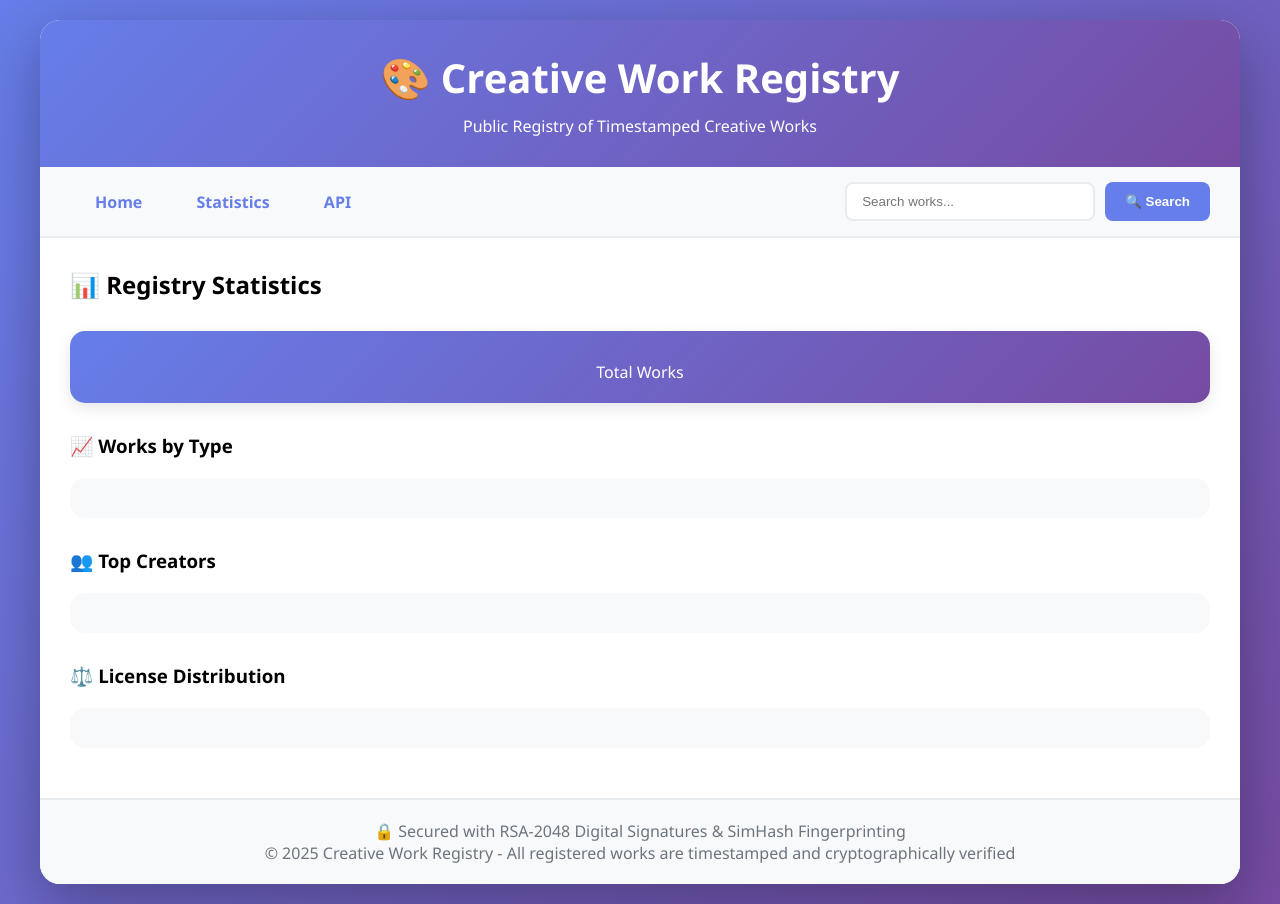
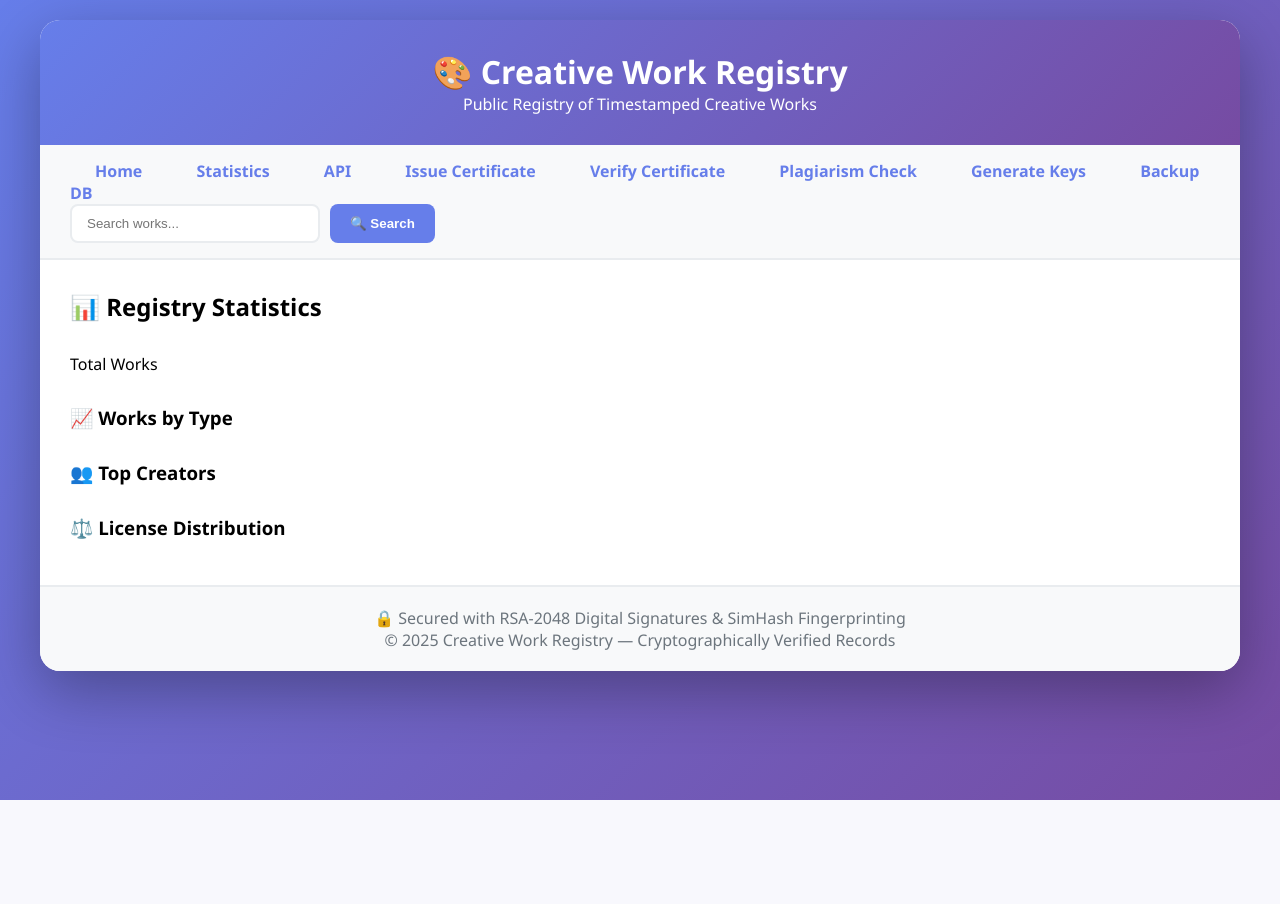
Before and after one commit to Autokade/Software_project, a Flask app: template templates/stats.html in a window 1280 px wide. After the commit the page ends 800 px from the top, so only its background shows below. Run offline with Flask 3, Linux system fonts and the light colour scheme; the template is opened without the code that fills it, so the values that code supplies are empty; the visitor is signed in with stand-in values (Sample User, id 1).

Commit message:
Update base.html

```diff
--- a/templates/base.html
+++ b/templates/base.html
@@ -4,20 +4,15 @@
     <meta charset="UTF-8">
     <meta name="viewport" content="width=device-width, initial-scale=1.0">
     <title>{% block title %}Creative Registry{% endblock %}</title>
+
     <style>
-        * {
-            margin: 0;
-            padding: 0;
-            box-sizing: border-box;
-        }
-
+        * { margin: 0; padding: 0; box-sizing: border-box; }
         body {
             font-family: 'Segoe UI', Tahoma, Geneva, Verdana, sans-serif;
             background: linear-gradient(135deg, #667eea 0%, #764ba2 100%);
             min-height: 100vh;
             padding: 20px;
         }
-
         .container {
             max-width: 1200px;
             margin: 0 auto;
@@ -26,19 +21,12 @@
             box-shadow: 0 20px 60px rgba(0,0,0,0.3);
             overflow: hidden;
         }
-
         header {
             background: linear-gradient(135deg, #667eea 0%, #764ba2 100%);
             color: white;
             padding: 30px;
             text-align: center;
         }
-
-        header h1 {
-            font-size: 2.5em;
-            margin-bottom: 10px;
-        }
-
         nav {
             background: #f8f9fa;
             padding: 15px 30px;
@@ -48,7 +36,6 @@
             align-items: center;
             flex-wrap: wrap;
         }
-
         nav a {
             color: #667eea;
             text-decoration: none;
@@ -58,24 +45,20 @@
             transition: all 0.3s;
             font-weight: 600;
         }
-
         nav a:hover {
             background: #667eea;
             color: white;
         }
-
         .search-form {
             display: flex;
             gap: 10px;
         }
-
         .search-form input {
             padding: 10px 15px;
             border: 2px solid #e9ecef;
             border-radius: 8px;
             min-width: 250px;
         }
-
         .search-form button {
             padding: 10px 20px;
             background: #667eea;
@@ -86,89 +69,10 @@
             font-weight: 600;
             transition: all 0.3s;
         }
-
         .search-form button:hover {
             background: #764ba2;
         }
-
-        .content {
-            padding: 30px;
-        }
-
-        .stats-grid {
-            display: grid;
-            grid-template-columns: repeat(auto-fit, minmax(200px, 1fr));
-            gap: 20px;
-            margin-bottom: 30px;
-        }
-
-        .stat-card {
-            background: linear-gradient(135deg, #667eea 0%, #764ba2 100%);
-            color: white;
-            padding: 20px;
-            border-radius: 15px;
-            text-align: center;
-            box-shadow: 0 5px 15px rgba(0,0,0,0.1);
-        }
-
-        .stat-card h3 {
-            font-size: 2em;
-            margin-bottom: 10px;
-        }
-
-        .work-grid {
-            display: grid;
-            grid-template-columns: repeat(auto-fill, minmax(300px, 1fr));
-            gap: 20px;
-        }
-
-        .work-card {
-            background: #f8f9fa;
-            border-radius: 15px;
-            padding: 20px;
-            border: 2px solid #e9ecef;
-            transition: all 0.3s;
-            cursor: pointer;
-        }
-
-        .work-card:hover {
-            transform: translateY(-5px);
-            box-shadow: 0 10px 30px rgba(0,0,0,0.1);
-            border-color: #667eea;
-        }
-
-        .work-card h3 {
-            color: #667eea;
-            margin-bottom: 10px;
-            font-size: 1.3em;
-        }
-
-        .work-meta {
-            color: #6c757d;
-            font-size: 0.9em;
-            margin: 5px 0;
-        }
-
-        .badge {
-            display: inline-block;
-            padding: 5px 12px;
-            background: #667eea;
-            color: white;
-            border-radius: 20px;
-            font-size: 0.85em;
-            margin: 5px 5px 5px 0;
-        }
-
-        .fingerprint {
-            font-family: monospace;
-            background: #e9ecef;
-            padding: 10px;
-            border-radius: 8px;
-            font-size: 0.85em;
-            word-break: break-all;
-            margin: 10px 0;
-        }
-
+        .content { padding: 30px; }
         footer {
             background: #f8f9fa;
             padding: 20px;
@@ -176,88 +80,57 @@
             color: #6c757d;
             border-top: 2px solid #e9ecef;
         }
-
-        .detail-section {
-            background: #f8f9fa;
-            padding: 20px;
-            border-radius: 15px;
-            margin: 20px 0;
-        }
-
-        .detail-row {
-            display: flex;
-            justify-content: space-between;
-            padding: 10px 0;
-            border-bottom: 1px solid #e9ecef;
-        }
-
-        .detail-row:last-child {
-            border-bottom: none;
-        }
-
-        .detail-label {
-            font-weight: 600;
-            color: #495057;
-        }
-
-        .detail-value {
-            color: #6c757d;
-        }
-
-        .back-button {
-            display: inline-block;
-            padding: 10px 20px;
-            background: #667eea;
-            color: white;
-            text-decoration: none;
-            border-radius: 8px;
-            margin-bottom: 20px;
-            transition: all 0.3s;
-        }
-
-        .back-button:hover {
-            background: #764ba2;
-        }
-
-        .empty-state {
-            text-align: center;
-            padding: 60px 20px;
-            color: #6c757d;
-        }
-
-        .empty-state h2 {
-            font-size: 2em;
-            margin-bottom: 10px;
-        }
     </style>
 </head>
+
 <body>
 <div class="container">
+
+    <!-- HEADER -->
     <header>
         <h1>🎨 Creative Work Registry</h1>
         <p>Public Registry of Timestamped Creative Works</p>
     </header>
 
+    <!-- NAVIGATION BAR -->
     <nav>
         <div>
-                <a href="/">Home</a>
-                <a href="/stats">Statistics</a>
-                <a href="/api/works">API</a>
+            <a href="{{ url_for('index') }}">Home</a>
+            <a href="{{ url_for('stats') }}">Statistics</a>
+            <a href="{{ url_for('api_works') }}">API</a>
+            <a href="{{ url_for('issue_certificate') }}">Issue Certificate</a>
+            <a href="{{ url_for('verify_certificate') }}">Verify Certificate</a>
+            <a href="{{ url_for('plagiarism') }}">Plagiarism Check</a>
+
+            {% if session.get('user') %}
+                {% set users = get_users() %}
+                {% set admin_email = users.keys()|list|first %}
+                {% if session.get('user').email == admin_email %}
+                    <a href="{{ url_for('admin_generate_keys') }}">Generate Keys</a>
+                    <a href="{{ url_for('admin_backup') }}">Backup DB</a>
+                {% endif %}
+            {% endif %}
         </div>
-            <form class="search-form" action="/search" method="get">
-                <input type="text" name="q" placeholder="Search works..." value="{{ request.args.get('q', '') }}">
+
+        <!-- Search Form -->
+        <form class="search-form" action="{{ url_for('search') }}" method="get">
+            <input type="text" name="q" placeholder="Search works..."
+                   value="{{ request.args.get('q', '') }}">
             <button type="submit">🔍 Search</button>
         </form>
     </nav>
 
+    <!-- MAIN CONTENT -->
     <div class="content">
         {% block content %}{% endblock %}
     </div>
 
+    <!-- FOOTER -->
     <footer>
         <p>🔒 Secured with RSA-2048 Digital Signatures & SimHash Fingerprinting</p>
-            <p>© 2025 Creative Work Registry - All registered works are timestamped and cryptographically verified</p>
+        <p>© 2025 Creative Work Registry — Cryptographically Verified Records</p>
     </footer>
+
 </div>
 </body>
 </html>
```
Lines whose indentation alone changed are shown as unchanged.
